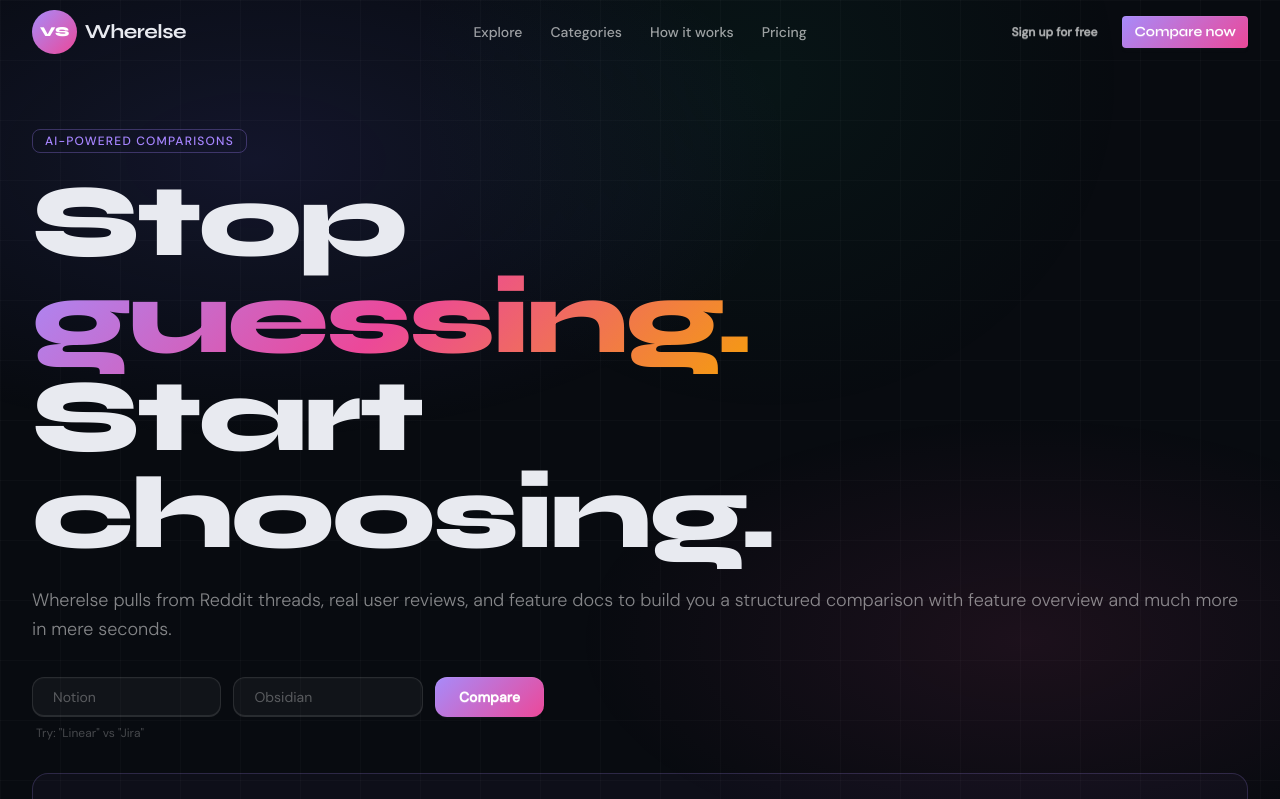
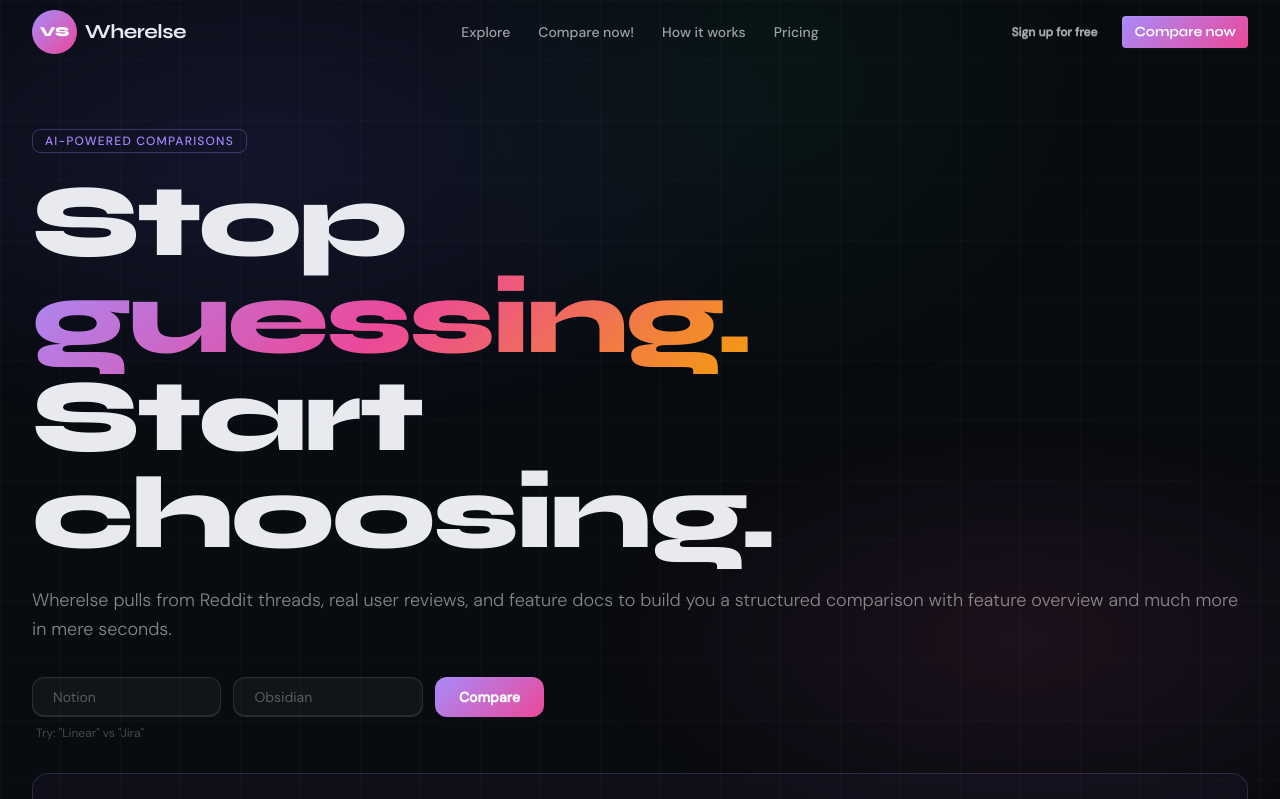
Before and after one commit to PyToby/project-wherelse, a Flask app: page / in a window 1280 px wide. Shown: the top 799 px of the page. Run offline with Flask 3, Linux system fonts and the light colour scheme; style sheets or scripts are compiled from the project's sources; parts of the project's set-up code (start-up, migrations or seed data) failed here and were passed over.

Commit message:
editted navbar

```diff
--- a/website/templates/base.html
+++ b/website/templates/base.html
@@ -28,7 +28,7 @@
   <div class="navbar-center hidden md:flex">
     <ul class="menu menu-horizontal gap-1 text-sm font-medium text-white/60">
       <li><a class="hover:text-white hover:bg-white/5 rounded-lg transition-colors">Explore</a></li>
-      <li><a class="hover:text-white hover:bg-white/5 rounded-lg transition-colors">Categories</a></li>
+      <li><a href="{{ url_for('view.compare') }}" class="hover:text-white hover:bg-white/5 rounded-lg transition-colors">Compare now!</a></li>
       <li><a href="{{ url_for('view.how_it_works') }}" class="hover:text-white hover:bg-white/5 rounded-lg transition-colors">How it works</a></li>
       <li><a href="{{ url_for('view.pricing') }}" class="hover:text-white hover:bg-white/5 rounded-lg transition-colors">Pricing</a></li>
     </ul>
```
